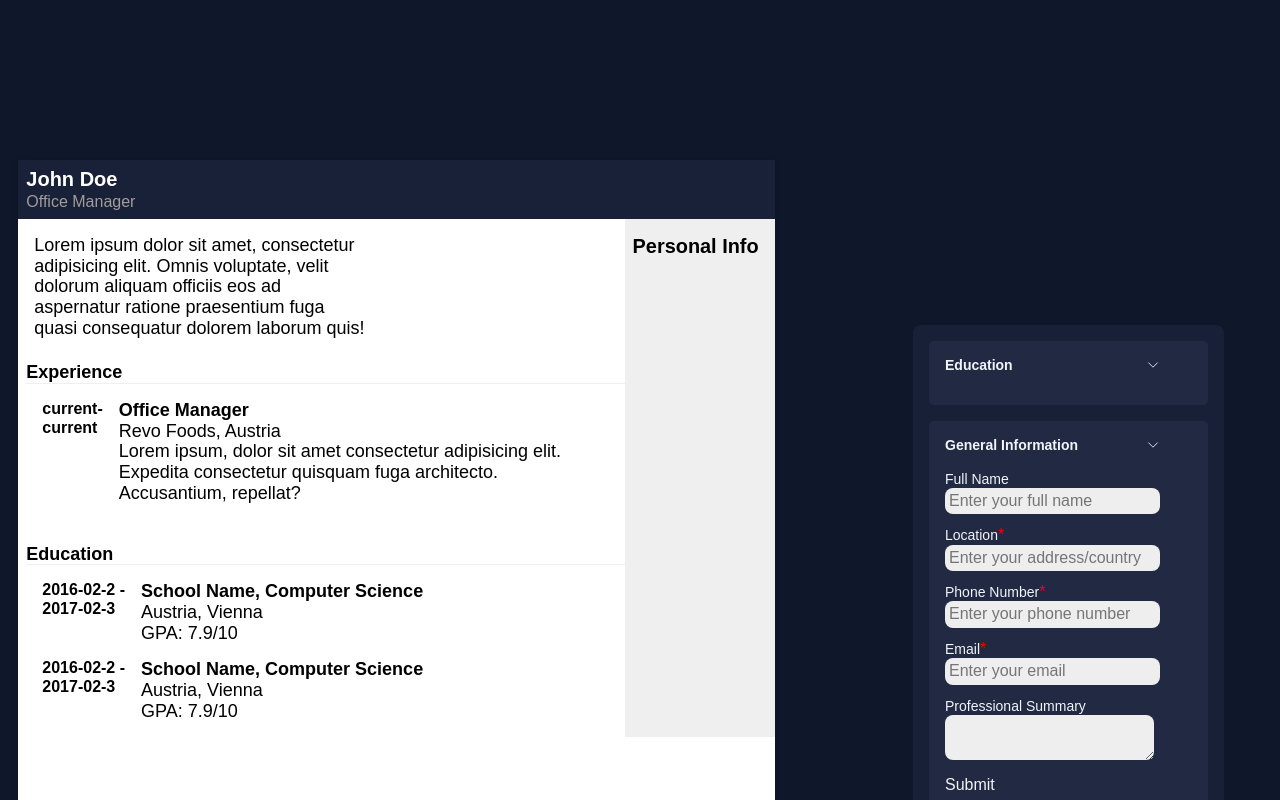
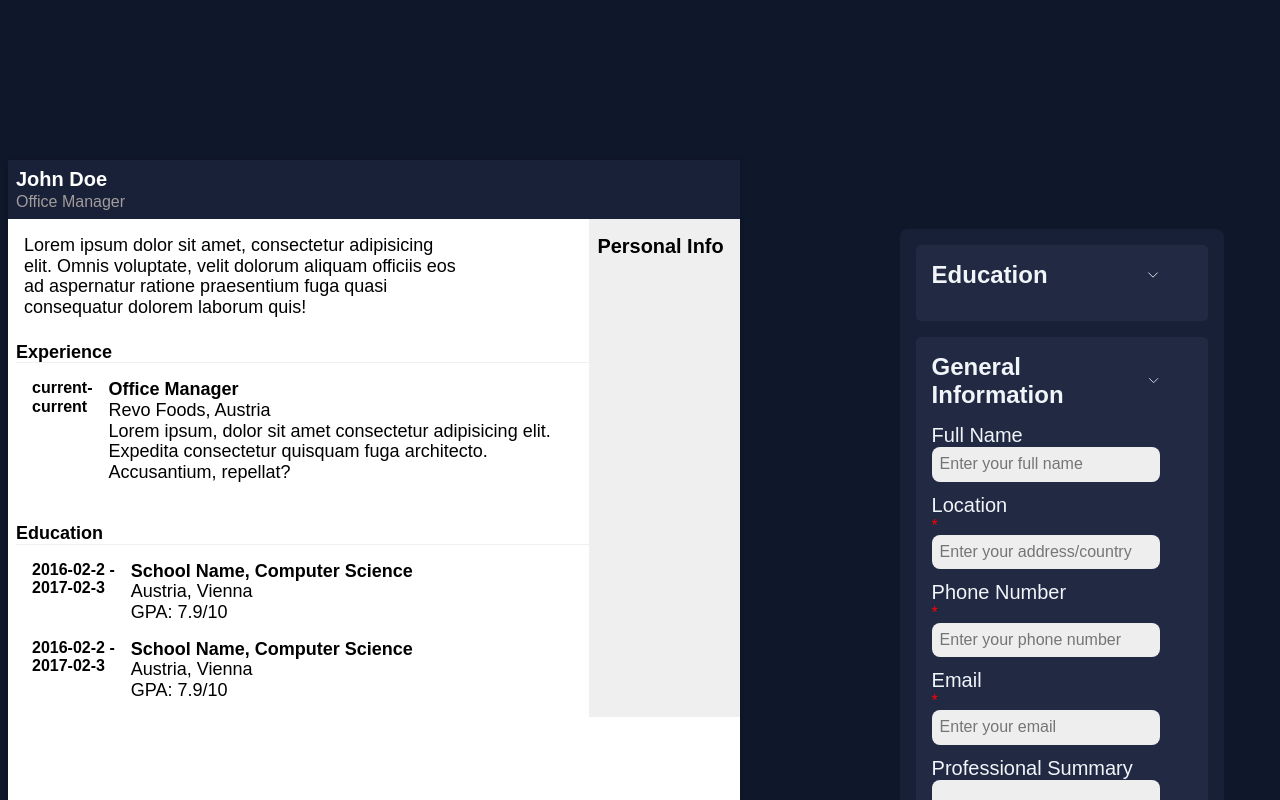
Before and after one commit to kwstaseL/cv-application, a React (Vite) app: page / in a window 1280 px wide. Both pictures are taken after a click on the button 1154 px from the left and 599 px from the top of the page. Shown: the top 800 px of the page. Built offline with nearby package versions, Linux system fonts and the light colour scheme.

Commit message:
Adjust design & start state management logic

```diff
--- a/src/App.jsx
+++ b/src/App.jsx
@@ -1,10 +1,17 @@
+import { useState } from "react";
 import "../styles/App.css";
 import Canvas from "./Canvas/Canvas";
 import Forms from "./Forms/Forms";
 import Options from "./Options/Options";
 import Button from "./components/Button";
 
+function handleInputEvent(e) {
+  console.log(e.target.value);
+}
+
 function App() {
+  const [cvData, setCVData] = useState([]);
+
   return (
     <>
       <main className="main">
@@ -12,7 +19,7 @@ function App() {
           <Canvas />
         </section>
         <section className="down container">
-          <Forms />
+          <Forms handleInputEvent={handleInputEvent} />
         </section>
       </main>
     </>
--- a/src/CV/CV.css
+++ b/src/CV/CV.css
@@ -1,3 +1,7 @@
+.cv {
+  min-height: 100%;
+}
+
 .cv__header {
   padding-top: 0.5rem;
   padding-bottom: 0.5rem;
@@ -28,8 +32,8 @@
 .cv__professional-summary {
   padding-top: 1rem;
   padding-left: 1rem;
-  font-size: var(--size-xs);
-  max-width: 25ch;
+  font-size: var(--size-3xs);
+  max-width: 40ch;
 }
 
 .cv__aside {
@@ -106,7 +110,7 @@
 
   .cv__professional-summary {
     font-size: var(--size-xs);
-    max-width: 28ch;
+    max-width: 35ch;
   }
 
   .cv__aside {
@@ -154,7 +158,7 @@
 
   .cv__professional-summary {
     font-size: var(--size-sm);
-    max-width: 28ch;
+    max-width: 35ch;
   }
 
   .cv__aside {
@@ -208,7 +212,7 @@
 
   .cv__professional-summary {
     font-size: var(--size-md);
-    max-width: 35ch;
+    max-width: 45ch;
   }
 
   .cv__aside {
@@ -257,7 +261,7 @@
 
   .cv__professional-summary {
     font-size: var(--size-lg);
-    max-width: 35ch;
+    max-width: 45ch;
   }
 
   .cv__aside {
--- a/src/Forms/Form.jsx
+++ b/src/Forms/Form.jsx
@@ -14,7 +14,7 @@ const formDataMap = {
   "Work Experience": experienceDetails,
 };
 
-function Form({ title, showExtendedForm }) {
+function Form({ title, showExtendedForm, handleInputEvent }) {
   const [isExtended, setExtended] = useState(false);
   const [isFormVisible, setFormVisibility] = useState(false);
 
@@ -59,7 +59,9 @@ function Form({ title, showExtendedForm }) {
       {isExtended && showExtendedForm && (
         <ExtendedForm handleAddSectionEvent={handleAddSectionEvent} />
       )}
-      {isFormVisible && <FormCreator data={formData} />}
+      {isFormVisible && (
+        <FormCreator data={formData} handleInputEvent={handleInputEvent} />
+      )}
     </section>
   );
 }
--- a/src/Forms/Forms.css
+++ b/src/Forms/Forms.css
@@ -1,6 +1,5 @@
 .forms {
   background-color: #182037;
-
   border-radius: 8px;
   margin-bottom: 2rem;
   margin-left: 3rem;
@@ -43,10 +42,12 @@
 }
 
 /* md */
-/* @media (min-width: 768px) {} */
-
-/* ls */
-/* @media (min-width: 1024px) {} */
+@media (min-width: 768px) {
+  .forms {
+    margin-left: 9rem;
+    max-width: 50ch;
+  }
+}
 
 /* xl */
 /* @media (min-width: 1280px) {} */
--- a/src/Forms/Forms.jsx
+++ b/src/Forms/Forms.jsx
@@ -1,11 +1,23 @@
 import Form from "./Form";
 import "./Forms.css";
-function Forms() {
+function Forms({ handleInputEvent }) {
   return (
     <section className="forms content-container section">
-      <Form title="Education" showExtendedForm={true} />
-      <Form title="General Information" showExtendedForm={false} />
-      <Form title="Work Experience" showExtendedForm={true} />
+      <Form
+        title="Education"
+        showExtendedForm={true}
+        handleInputEvent={handleInputEvent}
+      />
+      <Form
+        title="General Information"
+        showExtendedForm={false}
+        handleInputEvent={handleInputEvent}
+      />
+      <Form
+        title="Work Experience"
+        showExtendedForm={true}
+        handleInputEvent={handleInputEvent}
+      />
     </section>
   );
 }
--- a/src/components/FormCreator.jsx
+++ b/src/components/FormCreator.jsx
@@ -1,11 +1,14 @@
 /* eslint-disable react/prop-types */
-
-function FormCreator({ data }) {
+import Button from "./Button";
+function FormCreator({ data, handleInputEvent }) {
+  function handleInput(e) {
+    handleInputEvent(e);
+  }
   const generateForm = () => {
     return data.map((section, sectionIndex) => (
       <div key={sectionIndex}>
         {section.fields.map((field, fieldIndex) => (
-          <div key={fieldIndex}>
+          <div key={fieldIndex} className="form__container">
             <label className="form__label" htmlFor={field.label}>
               {field.label}
             </label>
@@ -25,6 +28,7 @@ function FormCreator({ data }) {
                 name={field.label}
                 placeholder={field.placeholder}
                 className="form__input"
+                onInput={handleInput}
               ></textarea>
             ) : (
               <input
@@ -32,6 +36,7 @@ function FormCreator({ data }) {
                 id={field.label}
                 name={field.label}
                 placeholder={field.placeholder}
+                onInput={handleInput}
                 className="form__input"
               />
             )}
@@ -48,7 +53,8 @@ function FormCreator({ data }) {
   return (
     <form>
       {generateForm()}
-      <button type="submit">Submit</button>
+      <Button title="Submit" color="red" />
+      <Button title="Cancel" color="grey" />
     </form>
   );
 }
--- a/src/data/formData.js
+++ b/src/data/formData.js
@@ -7,36 +7,38 @@ export const personalDetailsFields = [
         input: "text",
         placeholder: "Enter your full name",
         recommended: false,
-        value: "Full Name", // Set the label as the default value
+        valueKey: "fullName",
       },
       {
         label: "Location",
         input: "text",
         placeholder: "Enter your address/country",
         recommended: true,
-        value: "Address", // Set the label as the default value
+        valueKey: "location",
       },
       {
         label: "Phone Number",
         input: "text",
         placeholder: "Enter your phone number",
         recommended: true,
-        value: "Phone Number", // Set the label as the default value
+        valueKey: "phoneNumber",
       },
       {
         label: "Email",
         input: "text",
         placeholder: "Enter your email",
         recommended: true,
-        value: "Email", // Set the label as the default value
+        valueKey: "email",
       },
       {
         label: "Professional Summary",
         input: "textarea",
+        valueKey: "professionalSummary",
       },
     ],
   },
 ];
+// constants.js
 
 export const educationDetailsFields = [
   {
@@ -44,24 +46,24 @@ export const educationDetailsFields = [
     fields: [
       {
         label: "Degree",
-        input: "Text",
+        input: "text",
         placeholder: "Enter your degree",
         recommended: true,
-        value: "Degree",
+        valueKey: "degree",
       },
       {
         label: "School/University",
         input: "text",
         placeholder: "Enter the name of the school/university",
         recommended: true,
-        value: "University",
+        valueKey: "school",
       },
       {
         label: "Major",
         input: "text",
         placeholder: "Enter your major",
         recommended: true,
-        value: "Major",
+        valueKey: "major",
       },
       {
         label: "Graduation Year",
@@ -69,21 +71,21 @@ export const educationDetailsFields = [
         placeholder: "Enter your graduation year",
         recommended: true,
         isOngoing: false,
-        value: "Graduation Year",
+        valueKey: "gradYear",
       },
       {
         label: "GPA",
         input: "text",
         placeholder: "Enter your GPA",
         optional: true,
-        value: "GPA",
+        valueKey: "gpa",
       },
       {
         label: "Honors/Awards",
         input: "text",
         placeholder: "Enter any honors or awards received",
         recommended: false,
-        value: "Honors",
+        valueKey: "honors",
       },
     ],
   },
@@ -98,42 +100,42 @@ export const experienceDetails = [
         input: "text",
         placeholder: "Enter your job title",
         recommended: true,
-        value: "job", // A meaningful default job title
+        valueKey: "jobTitle",
       },
       {
         label: "Company",
         input: "text",
         placeholder: "Enter the company name",
         recommended: true,
-        value: "company", // A meaningful default company name
+        valueKey: "company",
       },
       {
         label: "Location",
         input: "text",
         placeholder: "Enter the location (city, state)",
         recommended: true,
-        value: "location", // A meaningful default location
+        valueKey: "location",
       },
       {
         label: "Start Date",
         input: "date",
         placeholder: "Enter the start date",
         recommended: true,
-        value: "start date", // A meaningful default start date
+        valueKey: "startDate",
       },
       {
         label: "End Date",
         input: "date",
         placeholder: "Enter the end date",
         recommended: true,
-        value: "end date", // A meaningful default end date (if currently employed)
+        valueKey: "endDate",
       },
       {
         label: "Description",
         input: "textarea",
         placeholder: "Describe your responsibilities and achievements...",
         recommended: true,
-        value: "description", // A meaningful default description
+        valueKey: "description",
       },
     ],
   },
--- a/styles/App.css
+++ b/styles/App.css
@@ -6,7 +6,7 @@ main {
 }
 
 .upper {
-  flex: 3;
+  flex: 4.25;
   display: flex;
   flex-direction: column;
   align-items: center;
@@ -14,7 +14,7 @@ main {
 
 .down {
   padding: 1rem;
-  flex: 1.25;
+  flex: 3;
 
   display: flex;
   flex-direction: column;
@@ -28,4 +28,7 @@ main {
     flex-direction: row;
     margin-bottom: 2rem;
   }
+  .forms {
+    max-width: 50ch;
+  }
 }
--- a/styles/components/Form.css
+++ b/styles/components/Form.css
@@ -17,3 +17,57 @@
   background-color: rgb(238, 238, 238);
   padding: 0.25rem;
 }
+
+.form__container {
+  display: flex;
+  flex-direction: column;
+}
+
+/* xs */
+@media (min-width: 475px) {
+  .form__header-title {
+    font-size: var(--size-lg);
+  }
+
+  .form__label {
+    font-size: var(--size-m);
+  }
+
+  .form__input {
+    margin-bottom: 0.75rem;
+    border: 0;
+    border-radius: 8px;
+    background-color: rgb(238, 238, 238);
+    padding: 0.25rem;
+  }
+}
+
+/* sm */
+@media (min-width: 640px) {
+  .form__header-title {
+    font-size: var(--size-xl);
+  }
+
+  .form__label {
+    font-size: var(--size-lg);
+  }
+
+  .form__input {
+    padding: 0.45rem;
+  }
+}
+
+/* ls */
+@media (min-width: 1024px) {
+  .form__header-title {
+    font-size: var(--size-2xl);
+  }
+
+  .form__label {
+    font-size: var(--size-xl);
+  }
+
+  .form__input {
+    padding: 0.5rem;
+  }
+}
```
